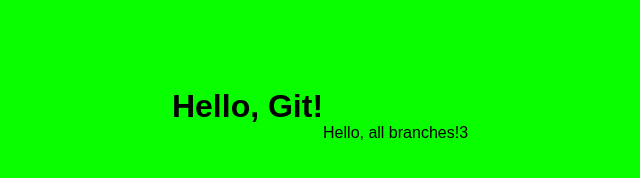
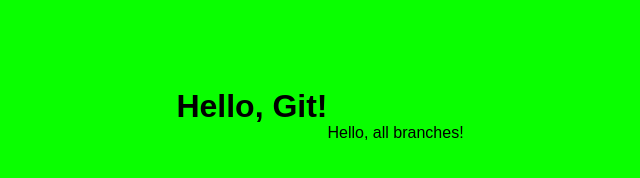
Before and after one commit to arimateiajuniorunifor/gestaoecontroledeversao, a plain HTML site: page index.html in a window 1280 px wide. Shown: the part 302-480 px from the top of the page, 320-960 px from the left. Drawn offline with Linux system fonts and the light colour scheme.

Commit message:
Ajustando arquivo

```diff
--- a/index.html
+++ b/index.html
@@ -14,6 +14,6 @@
         </style>
         </head>
         <h1>Hello, Git!</h1>
-        <p><br><br><br>Hello, all branches!3</p>
+        <p><br><br><br>Hello, all branches!</p>
         </body>
 </html>
```
